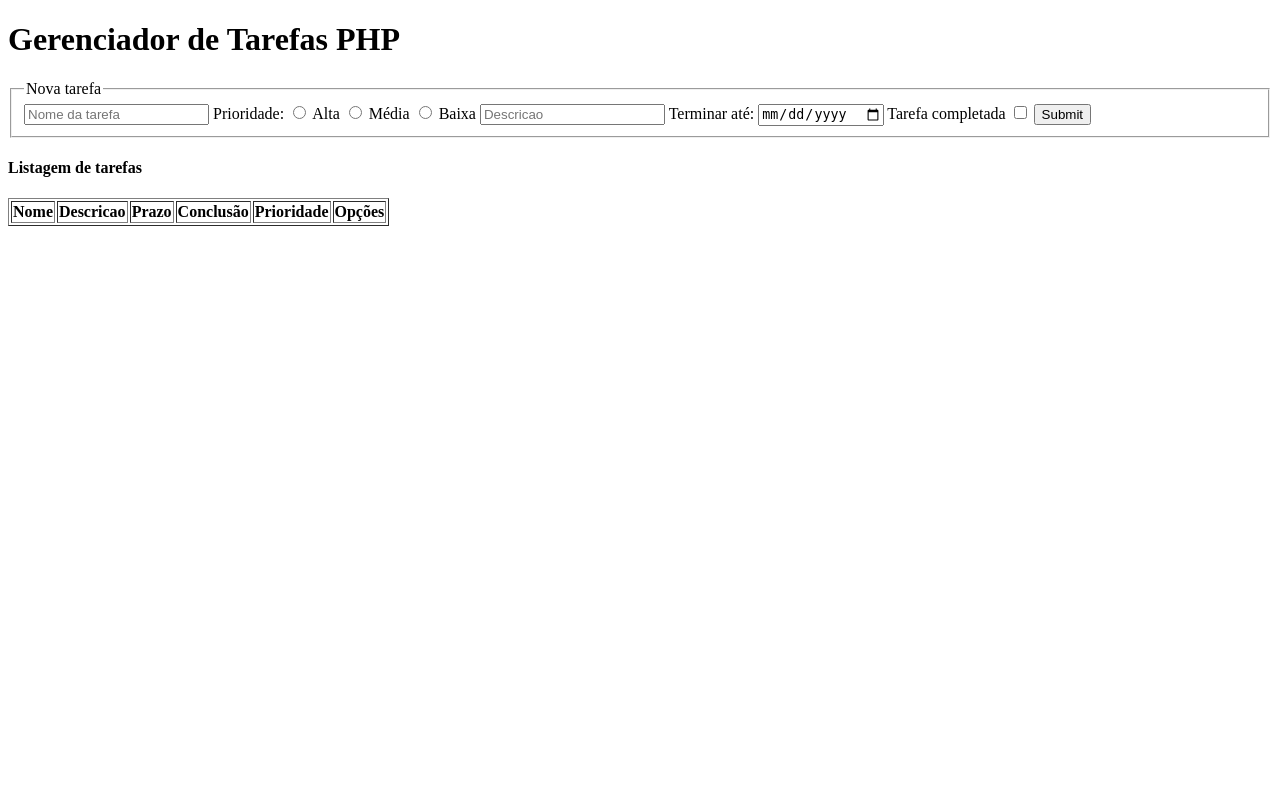
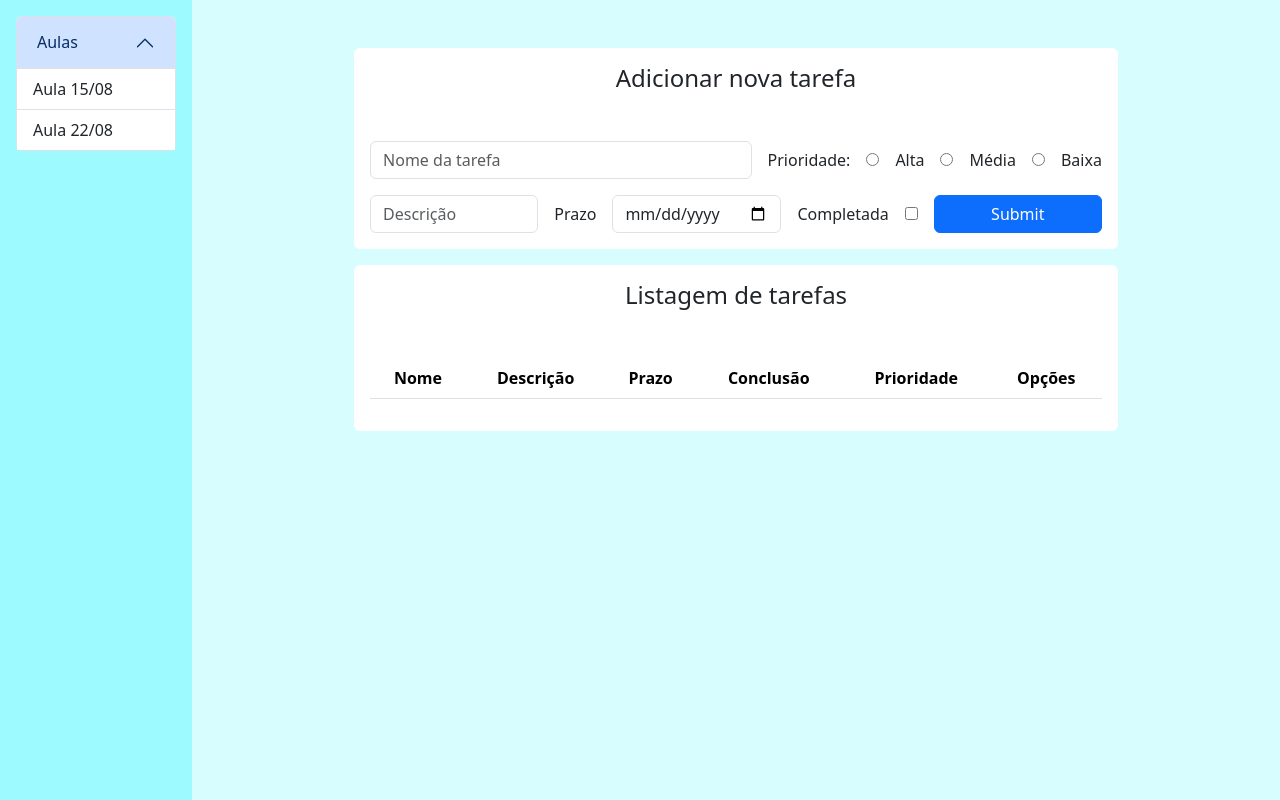
Before and after one commit to joao-danielewicz/ProgII, a PHP site: page /tarefas/TarefaForm.php in a window 1280 px wide. Run offline with PHP 8.4, Linux system fonts and the light colour scheme; data that the repository does not hold is empty.

Commit message:
frontend

```diff
--- a/tarefas/TarefaForm.php
+++ b/tarefas/TarefaForm.php
@@ -1,25 +1,15 @@
 <?php
 include "src/config.php";
+include "../templates/head.php";
+include "../templates/header_nav.php";
 session_start();
 
 ?>
-
-<!DOCTYPE html>
-<html lang="pt-BR">
-
-<head>
-    <meta charset="UTF-8">
-    <meta name="viewport" content="width=device-width, initial-scale=1.0">
-    <title>Gerenciador de Tarefas</title>
-</head>
-
-<body>
-    <h1>Gerenciador de Tarefas PHP</h1>
-    <form action="src/TarefaAction.php" method="POST">
-        <fieldset>
-            <legend>Nova tarefa</legend>
-
-            <input type="text" name="nome" placeholder="Nome da tarefa" required>
+<div class="d-flex flex-column align-self-start mt-5 mb-3 mx-auto">
+    <form action="src/TarefaAction.php" method="POST" class="d-flex flex-column bg-white p-3 rounded round mb-3">
+        <h4 class="text-center mb-5">Adicionar nova tarefa</h4>
+        <div class="d-flex flex-row gap-3 align-items-center mb-3">
+            <input class="form-control" type="text" name="nome" placeholder="Nome da tarefa" required>
 
 
             <label>Prioridade: </label>
@@ -30,24 +20,30 @@ session_start();
             <input type="radio" value='Baixa' name="prioridade" required id="baixa">
             <label for="baixa">Baixa</label>
 
-            <input type="text" name="descricao" placeholder="Descricao" required>
+        </div>
 
-            <label>Terminar até: </label>
-            <input type="date" name="prazo" required>
+        <div class="d-flex flex-row gap-3 align-items-center">
+            <input class="form-control" type="text" name="descricao" placeholder="Descrição" required>
+
+            <label>Prazo</label>
+            <input class="form-control" type="date" name="prazo" required>
 
 
-            <label for="concluida">Tarefa completada</label>
+            <label for="concluida">Completada</label>
             <input type="checkbox" name="concluida" id="concluida" value="1">
-            <input type="submit" name="adicionar">
-        </fieldset>
+            <input class="btn btn-primary w-100" type="submit" name="adicionar">
+        </div>
+
     </form>
 
-    <h4>Listagem de tarefas</h4>
-    <table border='1px solid'>
+    <div class="d-flex flex-column bg-white p-3 rounded round overflow-auto" style="max-height: 400px;">
+
+        <h4 class="mb-5 text-center">Listagem de tarefas</h4>
+        <table class="table text-center">
             <thead>
                 <tr>
                     <th>Nome</th>
-                <th>Descricao</th>
+                    <th>Descrição</th>
                     <th>Prazo</th>
                     <th>Conclusão</th>
                     <th>Prioridade</th>
@@ -63,9 +59,9 @@ session_start();
                         <form action="src/TarefaAction.php" method="POST">
                             <tr>
                                 <input type="hidden" name="id" value=<?= $tarefa->id  ?>>
-                            <td><input type="text" name="nome" value='<?= $tarefa->nome ?>'></td>
-                            <td><input type="text" name="descricao" value='<?= $tarefa->descricao ?>'></td>
-                            <td><input type="date" name="prazo" value='<?= $tarefa->prazo->format('Y-m-d') ?>'></td>
+                                <td><input class="form-control" type="text" name="nome" value='<?= $tarefa->nome ?>'></td>
+                                <td><input class="form-control" type="text" name="descricao" value='<?= $tarefa->descricao ?>'></td>
+                                <td><input class="form-control" type="date" name="prazo" value='<?= $tarefa->prazo->format('Y-m-d') ?>'></td>
                                 <td><input type="checkbox" name="concluida" value='1' <?= $tarefa->concluida  ? 'checked' : '' ?>></td>
                                 <td>
                                     <?php foreach (['Alta', 'Média', 'Baixa'] as $prioridade): ?>
@@ -74,8 +70,8 @@ session_start();
                                     <?php endforeach; ?>
                                 </td>
                                 <td>
-                                <button type="submit" name="editar">Editar</button>
-                                <button type="submit" name="remover">Remover</button>
+                                    <button type="submit" name="editar" class="btn btn-primary">Salvar alterações</button>
+                                    <button type="submit" name="remover" class="btn btn-danger">Remover</button>
                                 </td>
                         </form>
                         </tr>
@@ -85,6 +81,6 @@ session_start();
                 ?>
             </tbody>
         </table>
-</body>
+    </div>
 
-</html>
+</div>
--- a/tarefas/src/StorageOnCsv.php
+++ b/tarefas/src/StorageOnCsv.php
@@ -1,6 +1,5 @@
 <?php
 namespace Tarefas;
-use Exception;
 
 class StorageOnCsv{
     private string $path;
--- a/tarefas/src/TarefasController.php
+++ b/tarefas/src/TarefasController.php
@@ -17,10 +17,13 @@ class TarefasController{
     public function GetTarefas(){
         $listaTarefas = $this->method->SelectAllTarefas();
         $buildTarefas = [];
-        foreach($listaTarefas as $tarefa){
-            $buildTarefas[] = new Tarefa($tarefa['id'], $tarefa['nome'], $tarefa['descricao'], $tarefa['prioridade'], $tarefa['prazo'], $tarefa['concluida']);
+        if($listaTarefas != null){
+            foreach($listaTarefas as $tarefa){
+                $buildTarefas[] = new Tarefa($tarefa['id'], $tarefa['nome'], $tarefa['descricao'], $tarefa['prioridade'], $tarefa['prazo'], $tarefa['concluida']);
+            }
+            return $buildTarefas;
         }
-        return $buildTarefas;
+        return null;
     }
 
     public function UpdateTarefa($post){
```
Also changed, not shown: tarefas/src/tarefas.csv (+6 -6 lines). Lines whose indentation alone changed are shown as unchanged.
